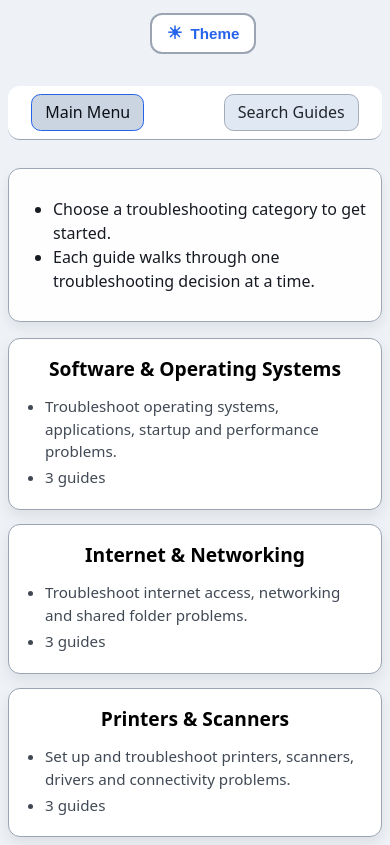
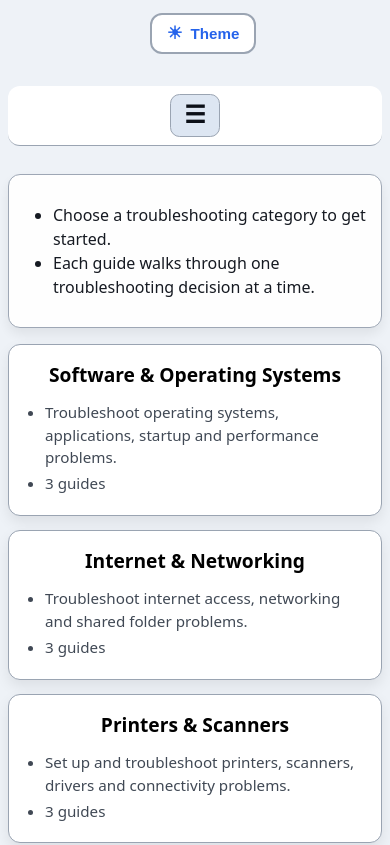
Before and after one commit to nigelgalbraith/ITGuideTool, a plain HTML site: page public/index.html in a window 390 px wide. Shown: the part 38-883 px from the top of the page. Drawn offline with Linux system fonts and the light colour scheme.

Commit message:
added hamburger

```diff
--- a/editor/css/style.css
+++ b/editor/css/style.css
@@ -570,6 +570,15 @@ button:hover { filter: brightness(1.08); }
   opacity: 1;
 }
 
+
+/* =========================
+   Navigation: Mobile Hamburger
+   ========================= */
+.nav-hamburger {
+  display: none;
+}
+
+
 /* =========================
    Footer
    ========================= */
@@ -949,6 +958,40 @@ button:hover { filter: brightness(1.08); }
     max-width: none;
   }
 
+  .nav {
+    flex-direction: column;
+    align-items: stretch;
+  }
+
+  .nav-hamburger {
+    display: block;
+    align-self: center;
+    padding: 0.4rem 0.8rem;
+    font-size: 1.5rem;
+    color: var(--text);
+    background: var(--surface-raised);
+    border: 1px solid var(--border);
+    border-radius: 0.6rem;
+    cursor: pointer;
+  }
+
+  .nav .nav-links {
+    display: none;
+    flex-direction: column;
+    gap: 0.5rem;
+    width: 100%;
+    padding-top: 0.5rem;
+  }
+
+  .nav.menu-open .nav-links {
+    display: flex;
+  }
+
+  .nav .nav-links a {
+    display: block;
+    text-align: center;
+  }
+
   .pane-host--decision-tree .dt-body {
     max-width: 100%;
   }
@@ -960,6 +1003,18 @@ button:hover { filter: brightness(1.08); }
   .pane-host--decision-tree .dt-button {
     width: 9rem;
     max-width: 100%;
+  }
+
+  .guide-list-item {
+    flex-direction: column;
+    align-items: center;
+    justify-content: center;
+    gap: 0.5rem;
+    text-align: center;
+  }
+
+  .guide-list-item > * {
+    text-align: center;
   }
 
   .editor-app .status-container,
--- a/public/css/style.css
+++ b/public/css/style.css
@@ -658,6 +658,15 @@ button:hover { filter: brightness(1.08); }
   opacity: 1;
 }
 
+
+/* =========================
+   Navigation: Mobile Hamburger
+   ========================= */
+.nav-hamburger {
+  display: none;
+}
+
+
 /* =========================
    Home: Intro Card Grid
    ========================= */
@@ -807,6 +816,40 @@ button:hover { filter: brightness(1.08); }
     max-width: none;
   }
 
+  .nav {
+    flex-direction: column;
+    align-items: stretch;
+  }
+
+  .nav-hamburger {
+    display: block;
+    align-self: center;
+    padding: 0.4rem 0.8rem;
+    font-size: 1.5rem;
+    color: var(--text);
+    background: var(--surface-raised);
+    border: 1px solid var(--border);
+    border-radius: 0.6rem;
+    cursor: pointer;
+  }
+
+  .nav .nav-links {
+    display: none;
+    flex-direction: column;
+    gap: 0.5rem;
+    width: 100%;
+    padding-top: 0.5rem;
+  }
+
+  .nav.menu-open .nav-links {
+    display: flex;
+  }
+
+  .nav .nav-links a {
+    display: block;
+    text-align: center;
+  }
+
   .intro-card-grid {
     gap: 0.875rem;
     margin-top: 1rem;
--- a/public/js/core/appShell.js
+++ b/public/js/core/appShell.js
@@ -1,3 +1,7 @@
+
+// IMPORTS
+import { el } from "./helpers.js";
+
 // STATE
 const APP_CLASS = "app";
 const HEADER_CLASS = "header-centered";
@@ -18,21 +22,15 @@ const NAV_ITEMS = [
 // BUILD
 /** Creates the shell theme toggle button */
 function createThemeToggle() {
-  const wrapper = document.createElement("div");
-  wrapper.className = THEME_TOGGLE_WRAPPER_CLASS;
-  const button = document.createElement("button");
-  button.className = THEME_TOGGLE_CLASS;
+  const wrapper = el("div", THEME_TOGGLE_WRAPPER_CLASS);
+  const button = el("button", THEME_TOGGLE_CLASS);
   button.type = "button";
   button.setAttribute("aria-label", "Toggle light/dark mode");
   button.setAttribute("aria-pressed", "false");
   button.title = "Toggle light/dark mode";
-  const icon = document.createElement("span");
-  icon.className = THEME_TOGGLE_ICON_CLASS;
+  const icon = el("span", THEME_TOGGLE_ICON_CLASS, "☾");
   icon.setAttribute("aria-hidden", "true");
-  icon.textContent = "☾";
-  const text = document.createElement("span");
-  text.className = THEME_TOGGLE_TEXT_CLASS;
-  text.textContent = "Theme";
+  const text = el("span", THEME_TOGGLE_TEXT_CLASS, "Theme");
   button.appendChild(icon);
   button.appendChild(text);
   wrapper.appendChild(button);
@@ -43,17 +41,31 @@ function createThemeToggle() {
 /** Creates the shell navigation for the active page */
 function createNav(activeNavKey) {
   if (!activeNavKey) return null;
-  const nav = document.createElement("nav");
-  nav.className = NAV_CLASS;
-  const links = document.createElement("div");
-  links.className = NAV_LINKS_CLASS;
+  const nav = el("nav", NAV_CLASS);
+  const links = el("div", NAV_LINKS_CLASS);
+  links.id = "mobile-nav-links";
   NAV_ITEMS.forEach(function (item) {
-    const link = document.createElement("a");
+    const link = el("a", "", item.label);
     link.href = item.href;
-    link.textContent = item.label;
     if (activeNavKey === item.key) link.setAttribute("aria-current", "page");
     links.appendChild(link);
   });
+  const hamburger = el("button", "nav-hamburger", "☰");
+  hamburger.type = "button";
+  hamburger.setAttribute("aria-label", "Toggle navigation");
+  hamburger.setAttribute("aria-controls", links.id);
+  hamburger.setAttribute("aria-expanded", "false");
+  hamburger.addEventListener("click", function () {
+    const isOpen = nav.classList.toggle("menu-open");
+    hamburger.setAttribute("aria-expanded", String(isOpen));
+  });
+  links.addEventListener("click", function (event) {
+    if (event.target.closest("a")) {
+      nav.classList.remove("menu-open");
+      hamburger.setAttribute("aria-expanded", "false");
+    }
+  });
+  nav.appendChild(hamburger);
   nav.appendChild(links);
   return nav;
 }
@@ -61,20 +73,16 @@ function createNav(activeNavKey) {
 
 /** Builds the application shell and mounts it into the app root */
 export function buildAppShell({ pageTitle, activeNavKey }) {
-  const appRoot = document.createElement("div");
-  appRoot.className = APP_CLASS;
-  const header = document.createElement("header");
-  header.className = HEADER_CLASS;
-  const heading = document.createElement("h1");
+  const appRoot = el("div", APP_CLASS);
+  const header = el("header", HEADER_CLASS);
+  const heading = el("h1", "", pageTitle || "IT How-To Guide");
   heading.id = PAGE_TITLE_ID;
-  heading.textContent = pageTitle || "IT How-To Guide";
   const themeHost = createThemeToggle();
   const nav = createNav(activeNavKey);
   header.appendChild(heading);
   header.appendChild(themeHost);
   if (nav) header.appendChild(nav);
-  const main = document.createElement("main");
-  main.className = MAIN_CLASS;
+  const main = el("main", MAIN_CLASS);
   main.id = MAIN_ID;
   appRoot.appendChild(header);
   appRoot.appendChild(main);
```
Also changed, not shown: editor/js/core/appShell.js (+24 -5 lines).
